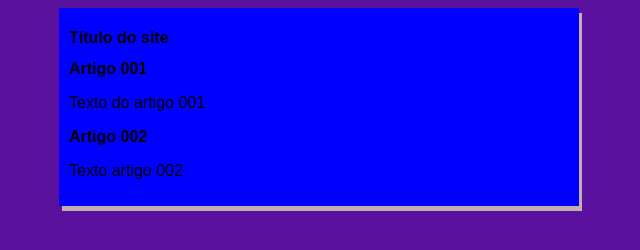
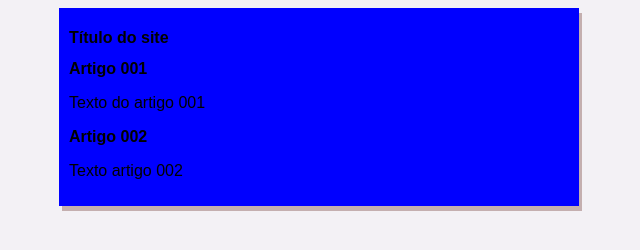
Before and after one commit to claytonmarqueslemos/Projeto-site1, a plain HTML site: page index.html in a window 1280 px wide. Shown: the whole page, without its empty margins (321-961 px from the left). Drawn offline with Linux system fonts and the light colour scheme.

Commit message:
Update style.css

```diff
--- a/estilos/style.css
+++ b/estilos/style.css
@@ -5,7 +5,7 @@
 }
 
 body{
-    background-color: rgb(90, 17, 158);
+    background-color: rgb(243, 241, 245);
 
 }
 
```
